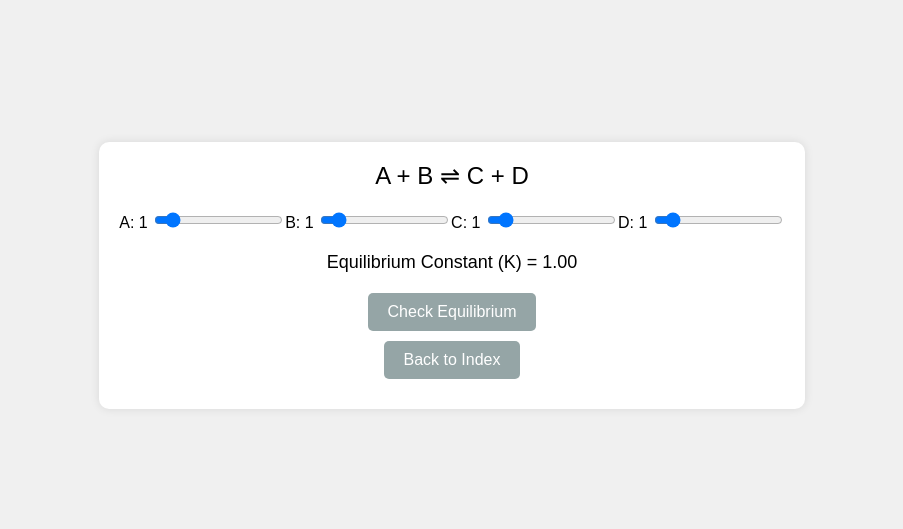
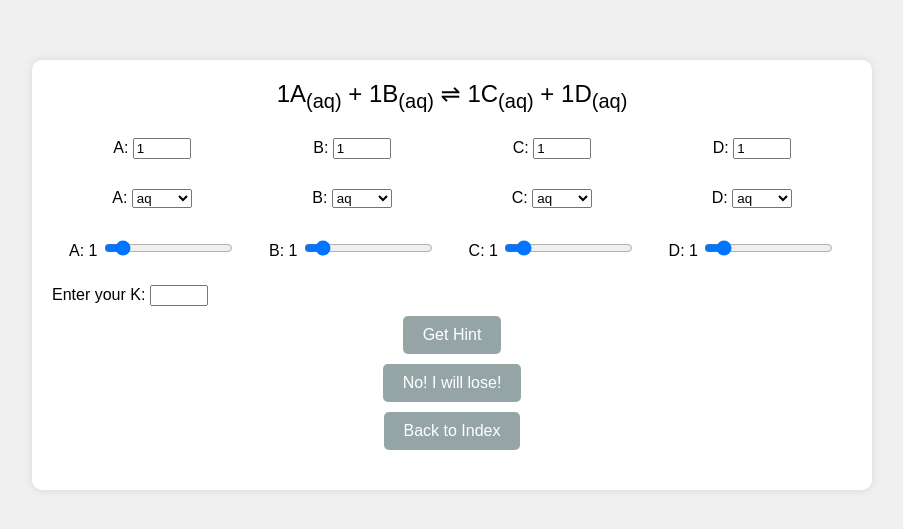
Before and after one commit to Irz-Z/Gas-and-chemical-equilibrium-game.github.io, a plain HTML site: page chemical_equilibrium.html in a window 1280 px wide. Shown: the part 125-654 px from the top of the page, without its empty margins (188-1091 px from the left). Drawn offline with Linux system fonts and the light colour scheme.

Commit message:
Update chemical_equilibrium.html

```diff
--- a/chemical_equilibrium.html
+++ b/chemical_equilibrium.html
@@ -19,24 +19,30 @@
             padding: 20px;
             border-radius: 10px;
             box-shadow: 0 0 10px rgba(0,0,0,0.1);
+            max-width: 800px;
+            width: 100%;
         }
         .reaction {
             font-size: 24px;
             margin-bottom: 20px;
             text-align: center;
         }
-        .sliders {
+        .sliders, .balance-numbers, .state-symbols {
             display: flex;
             justify-content: space-between;
             margin-bottom: 20px;
+            flex-wrap: wrap;
         }
-        .slider-container {
+        .slider-container, .balance-container, .state-container {
             text-align: center;
+            flex: 1 0 21%;
+            margin: 5px;
         }
         .equilibrium-constant {
             font-size: 18px;
             margin-bottom: 20px;
             text-align: center;
+            display: none; /* Hide the K value initially */
         }
         button {
             display: block;
@@ -52,11 +58,83 @@
         button:hover {
             background-color: #7f8c8d;
         }
+        input[type="number"] {
+            width: 50px;
+        }
+        select {
+            width: 60px;
+        }
+        #result-message {
+            font-weight: bold;
+            text-align: center;
+            margin-top: 20px;
+        }
     </style>
 </head>
 <body>
     <div class="container">
-        <div class="reaction">A + B ⇌ C + D</div>
+        <div class="reaction">
+            <span id="balance-a">1</span>A<sub id="state-a">(aq)</sub> +
+            <span id="balance-b">1</span>B<sub id="state-b">(aq)</sub> ⇌
+            <span id="balance-c">1</span>C<sub id="state-c">(aq)</sub> +
+            <span id="balance-d">1</span>D<sub id="state-d">(aq)</sub>
+        </div>
+        <div class="balance-numbers">
+            <div class="balance-container">
+                <label for="balance-a-input">A:</label>
+                <input type="number" id="balance-a-input" min="1" max="10" value="1">
+            </div>
+            <div class="balance-container">
+                <label for="balance-b-input">B:</label>
+                <input type="number" id="balance-b-input" min="1" max="10" value="1">
+            </div>
+            <div class="balance-container">
+                <label for="balance-c-input">C:</label>
+                <input type="number" id="balance-c-input" min="1" max="10" value="1">
+            </div>
+            <div class="balance-container">
+                <label for="balance-d-input">D:</label>
+                <input type="number" id="balance-d-input" min="1" max="10" value="1">
+            </div>
+        </div>
+        <div class="state-symbols">
+            <div class="state-container">
+                <label for="state-a-select">A:</label>
+                <select id="state-a-select">
+                    <option value="aq">aq</option>
+                    <option value="g">g</option>
+                    <option value="l">l</option>
+                    <option value="s">s</option>
+                </select>
+            </div>
+            <div class="state-container">
+                <label for="state-b-select">B:</label>
+                <select id="state-b-select">
+                    <option value="aq">aq</option>
+                    <option value="g">g</option>
+                    <option value="l">l</option>
+                    <option value="s">s</option>
+                </select>
+            </div>
+            <div class="state-container">
+                <label for="state-c-select">C:</label>
+                <select id="state-c-select">
+                    <option value="aq">aq</option>
+                    <option value="g">g</option>
+                    <option value="l">l</option>
+                    <option value="s">s</option>
+                </select>
+            </div>
+            <div class="state-container">
+                <label for="state-d-select">D:</label>
+                <select id="state-d-select">
+                    <option value="aq">aq</option>
+                    <option value="g">g</option>
+                    <option value="l">l</option>
+                    <option value="s">s</option>
+                </select>
+            </div>
+        </div>
         <div class="sliders">
             <div class="slider-container">
                 <label for="a">A: <span id="a-value">1</span></label>
@@ -76,58 +154,101 @@
             </div>
         </div>
         <div class="equilibrium-constant">Equilibrium Constant (K) = <span id="k-value">1.00</span></div>
-        <button id="check-equilibrium">Check Equilibrium</button>
-        <button id="back-to-index">Back to Index</button> <!-- Added button -->
+        <div>
+            <label for="user-k-input">Enter your K:</label>
+            <input type="number" id="user-k-input" step="0.01">
+        </div>
+        <button id="hint-equilibrium">Get Hint</button>
+	<button id="submit-k">No! I will lose!</button>
+        <button id="back-to-index">Back to Index</button>
+        <div id="result-message"></div>
     </div>
 
     <script>
         const sliders = ['a', 'b', 'c', 'd'];
-        const targetK = 1.0;
-        let currentK = 1.0;
+        const balanceInputs = ['balance-a-input', 'balance-b-input', 'balance-c-input', 'balance-d-input'];
+        const stateSelects = ['state-a-select', 'state-b-select', 'state-c-select', 'state-d-select'];
+        let roundedK = 1.0;
 
         function updateSliderValue(id) {
             document.getElementById(`${id}-value`).textContent = document.getElementById(id).value;
         }
 
-        function calculateK() {
-            const a = parseFloat(document.getElementById('a').value);
-            const b = parseFloat(document.getElementById('b').value);
-            const c = parseFloat(document.getElementById('c').value);
-            const d = parseFloat(document.getElementById('d').value);
-
-            currentK = (c * d) / (a * b);
-            document.getElementById('k-value').textContent = currentK.toFixed(2);
+        function updateBalanceNumber(id) {
+            const value = document.getElementById(id).value;
+            document.getElementById(id.replace('-input', '')).textContent = value;
         }
 
-        function checkEquilibrium() {
-            const tolerance = 0.1;
-            if (Math.abs(currentK - targetK) <= tolerance) {
-                alert("Congratulations! The system is at equilibrium.");
-            } else if (currentK < targetK) {
-                alert("The reaction needs to shift to the right (towards products) to reach equilibrium.");
+        function updateStateSymbol(id) {
+            const value = document.getElementById(id).value;
+            document.getElementById(id.replace('-select', '')).textContent = value;
+        }
+
+        function calculateK() {
+            let numerator = 1;
+            let denominator = 1;
+
+            sliders.forEach((id, index) => {
+                const concentration = parseFloat(document.getElementById(id).value);
+                const balance = parseInt(document.getElementById(balanceInputs[index]).value);
+                const state = document.getElementById(stateSelects[index]).value;
+
+                if (state === 'aq' || state === 'g') {
+                    if (index < 2) { // A and B are reactants
+                        denominator *= Math.pow(concentration, balance);
+                    } else { // C and D are products
+                        numerator *= Math.pow(concentration, balance);
+                    }
+                }
+            });
+
+            const calculatedK = numerator / denominator;
+            roundedK = Math.round(calculatedK * 100) / 100; // Round to two decimal places
+        }
+
+        function showKValue() {
+            document.querySelector('.equilibrium-constant').style.display = 'block';
+            document.getElementById('k-value').textContent = roundedK.toFixed(2); // Display rounded K
+        }
+
+        function giveHint() {
+            const userK = parseFloat(document.getElementById('user-k-input').value);
+            let message = "";
+
+            if (userK > roundedK) {
+                message = "Shift Left! Your K value is too high.";
+            } else if (userK < roundedK) {
+                message = "Shift Right! Your K value is too low.";
             } else {
-                alert("The reaction needs to shift to the left (towards reactants) to reach equilibrium.");
+                message = "Perfect! You have the exact value.";
             }
+
+            document.getElementById('result-message').textContent = message;
         }
 
         sliders.forEach(id => {
-            const slider = document.getElementById(id);
-            slider.addEventListener('input', () => {
+            document.getElementById(id).addEventListener('input', () => {
                 updateSliderValue(id);
                 calculateK();
             });
         });
 
-        document.getElementById('check-equilibrium').addEventListener('click', checkEquilibrium);
-
-        // Back to index.html function
-        document.getElementById('back-to-index').addEventListener('click', () => {
-            window.location.href = 'index.html'; // Navigates back to index.html
+        balanceInputs.forEach(id => {
+            document.getElementById(id).addEventListener('input', () => {
+                updateBalanceNumber(id);
+                calculateK();
+            });
         });
 
-        // Initialize values
-        sliders.forEach(updateSliderValue);
-        calculateK();
+        stateSelects.forEach(id => {
+            document.getElementById(id).addEventListener('change', () => {
+                updateStateSymbol(id);
+                calculateK();
+            });
+        });
+
+        document.getElementById('hint-equilibrium').addEventListener('click', giveHint);
+        document.getElementById('submit-k').addEventListener('click', showKValue);
     </script>
 </body>
 </html>
```
